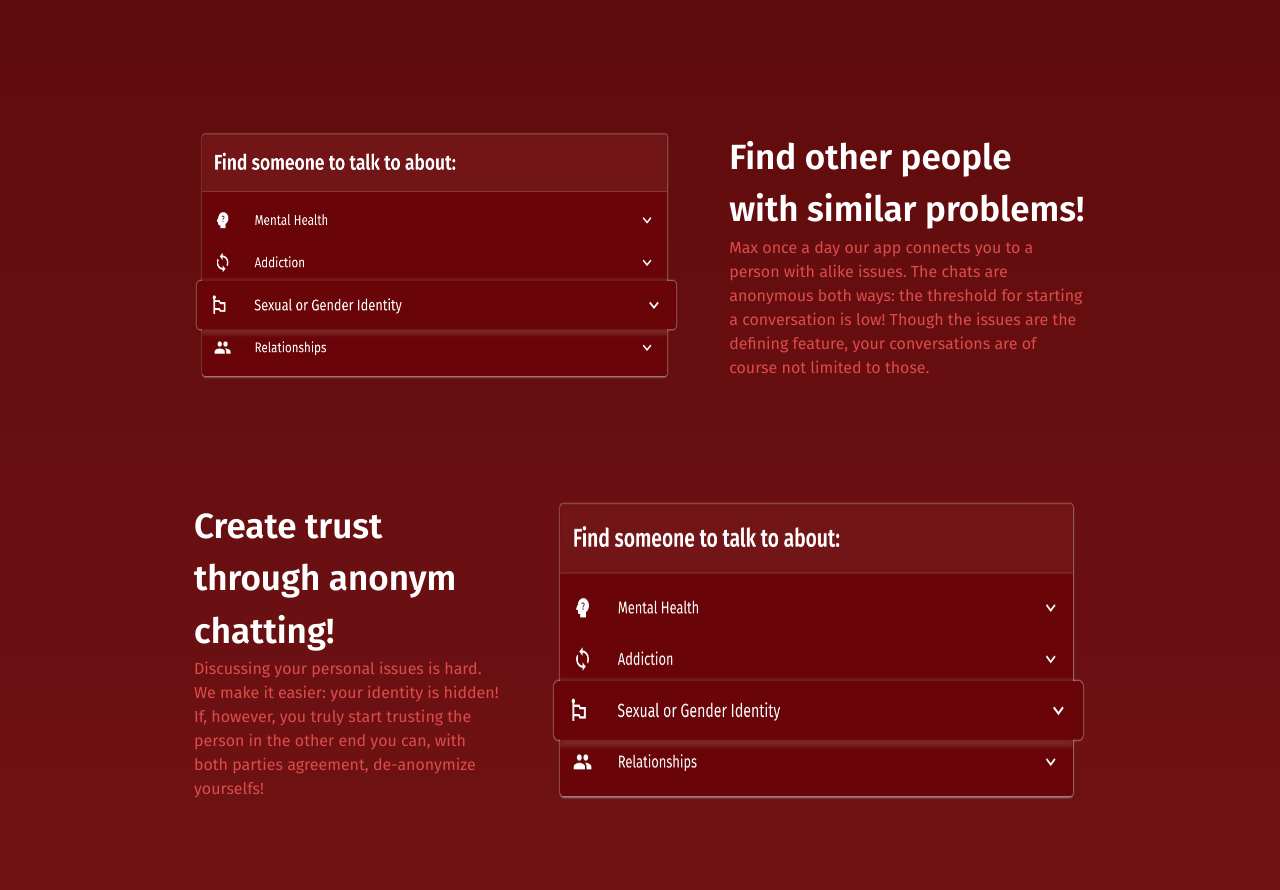
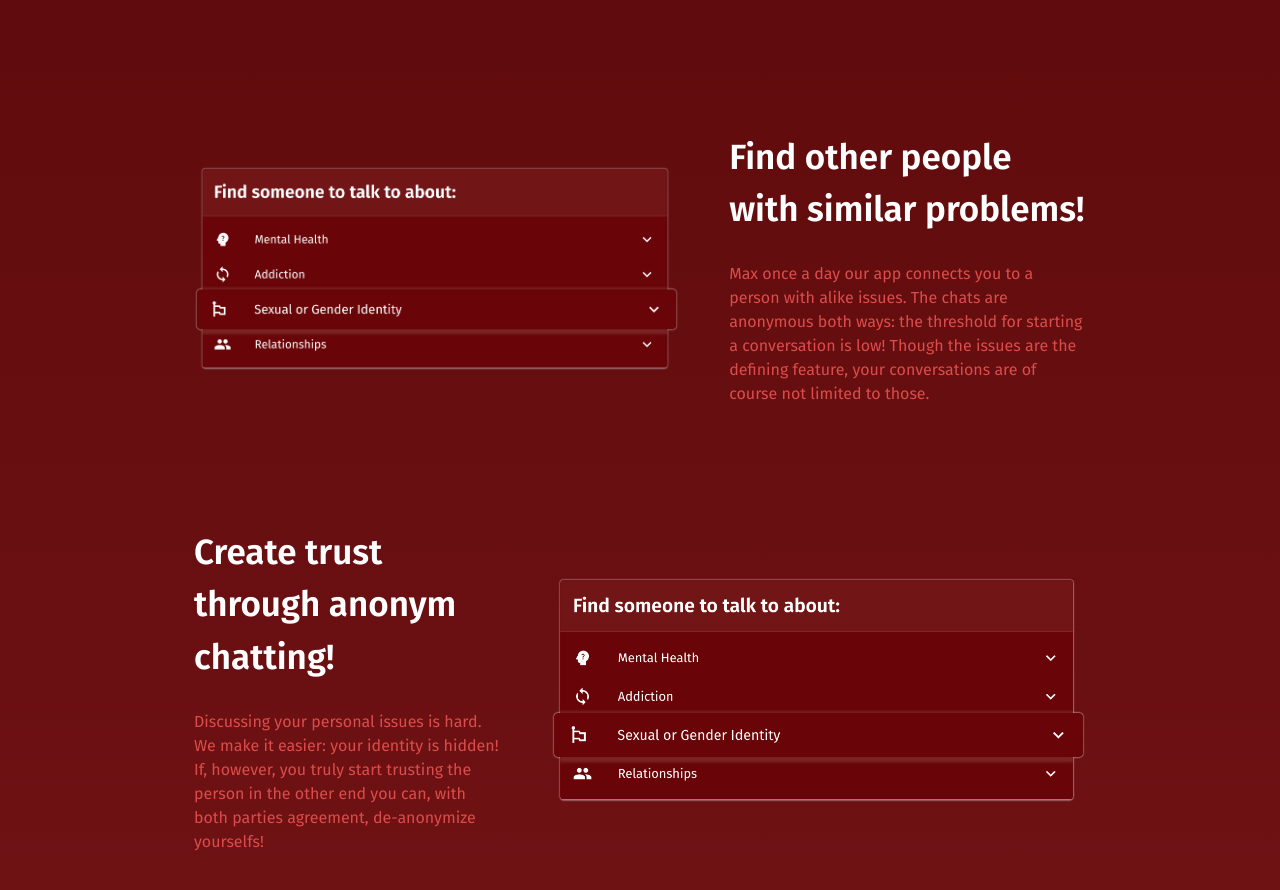
Before and after one commit to hltk/junction-2022, a React (Create React App) app in the folder temp-front/: page / in a window 1280 px wide. Shown: the part 1540-2430 px from the top of the page. Built offline with nearby package versions, Linux system fonts and the light colour scheme.

Commit message:
lol Home.js

```diff
--- a/temp-front/src/Home.js
+++ b/temp-front/src/Home.js
@@ -76,7 +76,7 @@ function Home() {
 
       <Box sx={{ width: '100%', display: 'flex', justifyContent: 'center' }}>
         <Button href="/chat" size="large" variant="outlined">
-          Start chatting
+          Sign up now
         </Button>
       </Box>
 
@@ -125,9 +125,16 @@ function Home() {
       <Box mt={20} />
 
       <Container style={{ width: '100%', display: 'flex' }}>
-        <img src="m1.png" style={{ width: '60%', paddingRight: '50px' }} />
+        <img
+          src="m1.png"
+          style={{
+            alignSelf: 'center',
+            width: '60%',
+            paddingRight: '50px',
+          }}
+        />
         <Box>
-          <Typography style={{ fontWeight: 600, fontSize: '35px' }}>Find other people with similar problems!</Typography>
+          <Typography style={{ fontWeight: 600, fontSize: '35px', paddingBottom: '0.75em' }}>Find other people with similar problems!</Typography>
           <Typography sx={{ color: 'primary.main' }}>
             Max once a day our app connects you to a person with alike issues.
             The chats are anonymous both ways: the threshold for starting a conversation is low!
@@ -141,14 +148,19 @@ function Home() {
 
       <Container style={{ width: '100%', display: 'flex' }}>
         <Box>
-          <Typography style={{ fontWeight: 600, fontSize: '35px', paddingRight: '50px' }}>Create trust through anonym chatting!</Typography>
+          <Typography style={{
+            fontWeight: 600, fontSize: '35px', paddingRight: '50px', paddingBottom: '0.75em',
+          }}
+          >
+            Create trust through anonym chatting!
+          </Typography>
           <Typography sx={{ color: 'primary.main', paddingRight: '50px' }}>
             Discussing your personal issues is hard. We make it easier: your identity
             is hidden! If, however, you truly start trusting the person in the other end you can,
             with both parties agreement, de-anonymize yourselfs!
           </Typography>
         </Box>
-        <img src="m1.png" style={{ width: '60%' }} alt="chat window." />
+        <img src="m1.png" style={{ alignSelf: 'center', width: '60%' }} alt="chat window." />
       </Container>
 
       <Box mt={25} />
```
